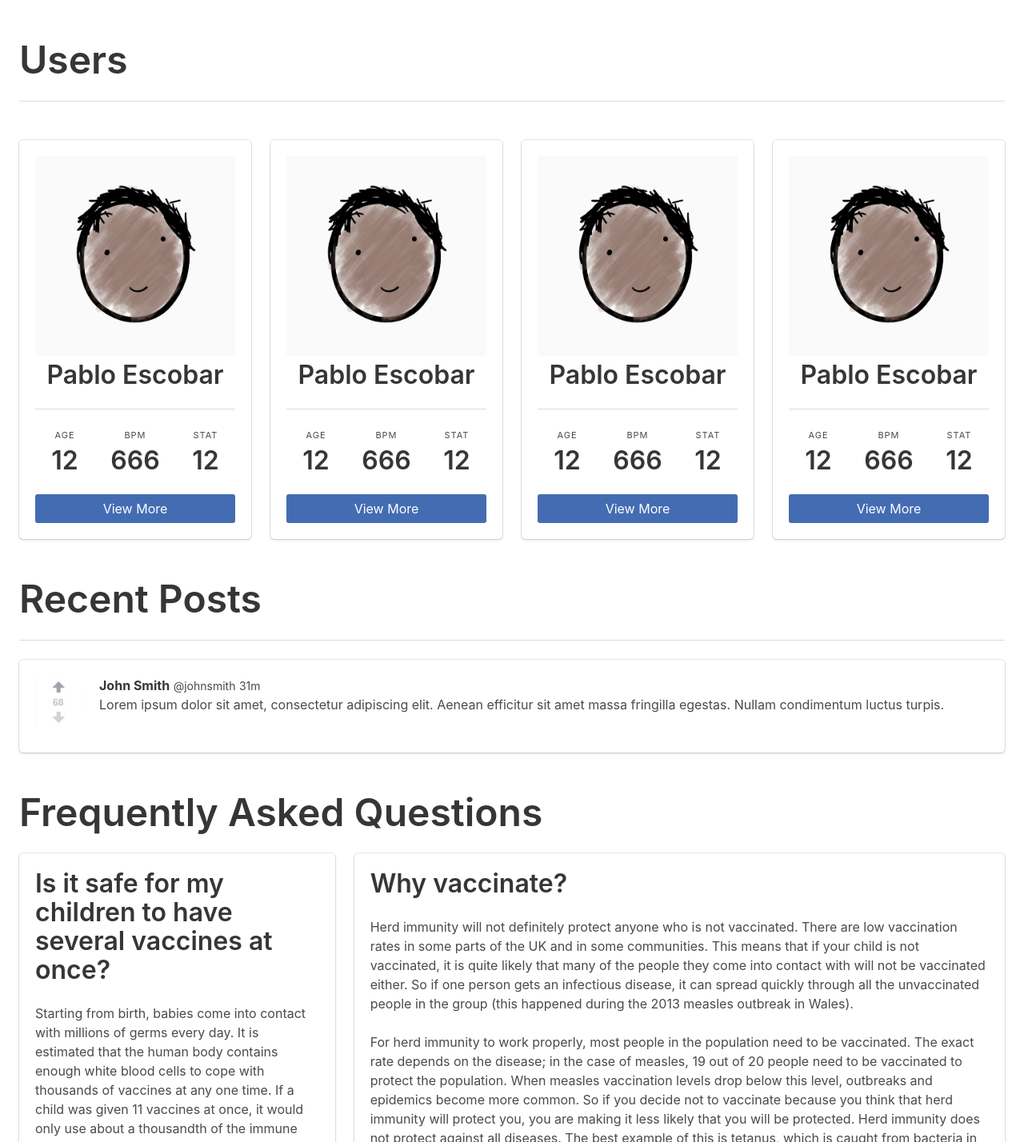
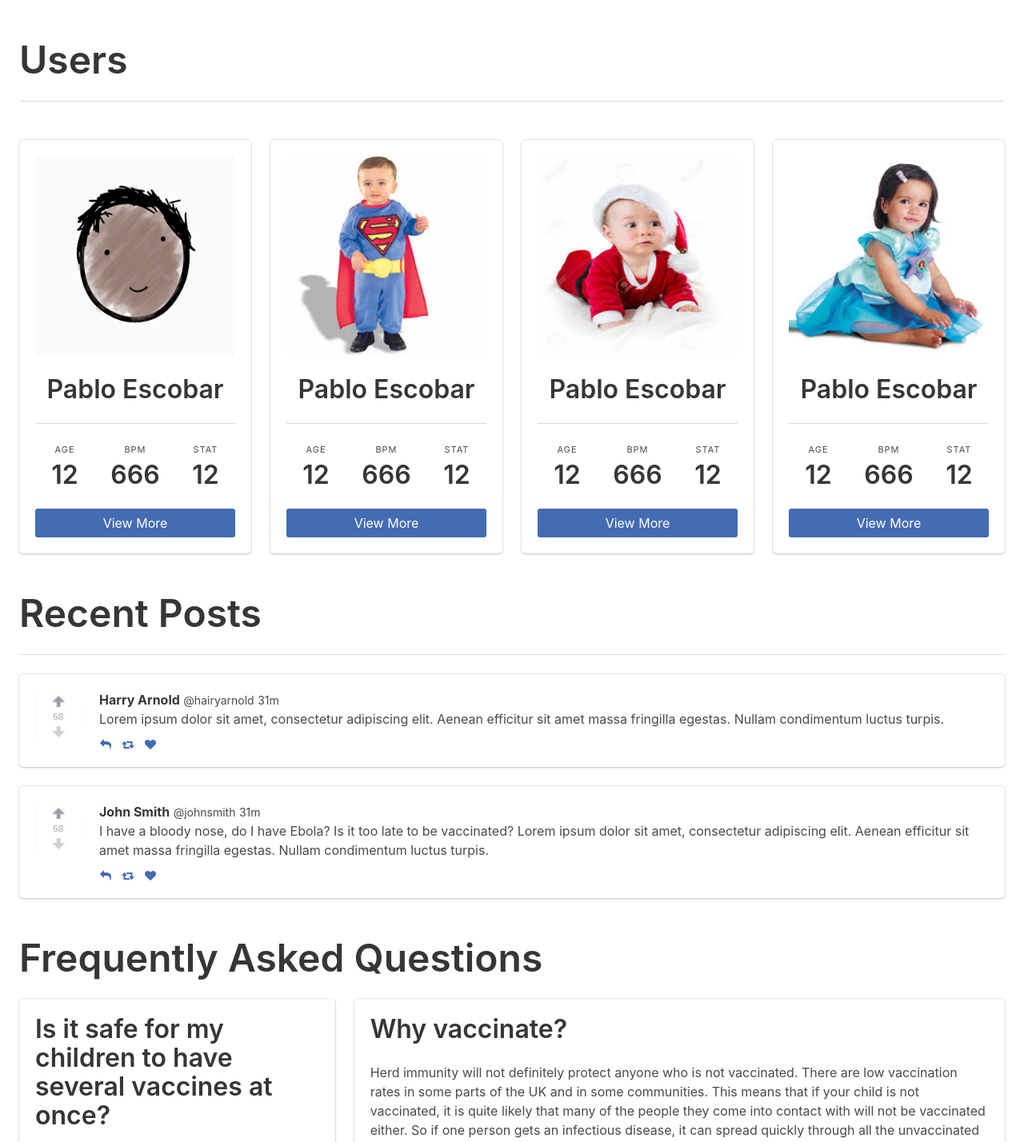
Before and after one commit to valencium/VaxxTracker, a website: page index.html in a window 1280 px wide. Shown: the top 1428 px of the page at 80% size. Drawn offline with Linux system fonts and the light colour scheme.

Commit message:
added another post, updated users' pics

```diff
--- a/index.html
+++ b/index.html
@@ -7,6 +7,7 @@
         <link href="https://fonts.googleapis.com/icon?family=Material+Icons" rel="stylesheet">
         <!--Google fonts-->
         <link rel="stylesheet" href="https://fonts.googleapis.com/css?family=Lato">
+        <link href="https://maxcdn.bootstrapcdn.com/font-awesome/4.7.0/css/font-awesome.min.css" rel="stylesheet" integrity="sha384-wvfXpqpZZVQGK6TAh5PVlGOfQNHSoD2xbE+QkPxCAFlNEevoEH3Sl0sibVcOQVnN" crossorigin="anonymous">
         <link rel="stylesheet" type="text/css" href="./styles.css"/>
     </head>
 
@@ -20,7 +21,10 @@
                 <div class="column is-3">
                     <div class="box">
                         <div class="has-text-centered">
-                            <img src="./assets/profile.jpg">
+                            <figure class="image is-square">
+                                <img src="assets/profile.jpg">
+                            </figure>
+                            <br>
                             <h1 class="title is-3 is-spaced">Pablo Escobar</h1>
                             <hr>
                             <nav class="level">
@@ -50,7 +54,10 @@
                 <div class="column is-3">
                     <div class="box">
                         <div class="has-text-centered">
-                            <img src="./assets/profile.jpg">
+                            <figure class="image is-square">
+                                <img src="assets/profile1.jpg">
+                            </figure>
+                            <br>
                             <h1 class="title is-3 is-spaced">Pablo Escobar</h1>
                             <hr>
                             <nav class="level">
@@ -80,7 +87,10 @@
                 <div class="column is-3">
                     <div class="box">
                         <div class="has-text-centered">
-                            <img src="./assets/profile.jpg">
+                            <figure class="image is-square">
+                                <img src="assets/profile2.jpg">
+                            </figure>
+                            <br>
                             <h1 class="title is-3 is-spaced">Pablo Escobar</h1>
                             <hr>
                             <nav class="level">
@@ -110,7 +120,10 @@
                 <div class="column is-3">
                     <div class="box">
                         <div class="has-text-centered">
-                            <img src="./assets/profile.jpg">
+                            <figure class="image is-square">
+                                <img src="assets/profile3.jpg">
+                            </figure>
+                            <br>
                             <h1 class="title is-3 is-spaced">Pablo Escobar</h1>
                             <hr>
                             <nav class="level">
@@ -153,9 +166,40 @@
                             <div class="media-content">
                                 <div class="content">
                                 <p>
+                                    <strong>Harry Arnold</strong> <small>@hairyarnold</small> <small>31m</small>
+                                    <br>
+                                    Lorem ipsum dolor sit amet, consectetur adipiscing elit. Aenean efficitur sit amet massa fringilla egestas. Nullam condimentum luctus turpis.
+                                </p>
+                                </div>
+                                <nav class="level is-mobile">
+                                <div class="level-left">
+                                    <a class="level-item">
+                                    <span class="icon is-small"><i class="fa fa-reply"></i></span>
+                                    </a>
+                                    <a class="level-item">
+                                    <span class="icon is-small"><i class="fa fa-retweet"></i></span>
+                                    </a>
+                                    <a class="level-item">
+                                    <span class="icon is-small"><i class="fa fa-heart"></i></span>
+                                    </a>
+                                </div>
+                                </nav>
+                            </div>
+                        </article>
+                    </div>
+                    <div class="box">
+                        <article class="media">
+                            <div class="media-left">
+                                <figure class="image is-64x64">
+                                <img src="assets/reddit_arrows.jpeg" alt="Image">
+                                </figure>
+                            </div>
+                            <div class="media-content">
+                                <div class="content">
+                                <p>
                                     <strong>John Smith</strong> <small>@johnsmith</small> <small>31m</small>
                                     <br>
-                                    Lorem ipsum dolor sit amet, consectetur adipiscing elit. Aenean efficitur sit amet massa fringilla egestas. Nullam condimentum luctus turpis.
+                                    I have a bloody nose, do I have Ebola? Is it too late to be vaccinated? Lorem ipsum dolor sit amet, consectetur adipiscing elit. Aenean efficitur sit amet massa fringilla egestas. Nullam condimentum luctus turpis.
                                 </p>
                                 </div>
                                 <nav class="level is-mobile">
```
